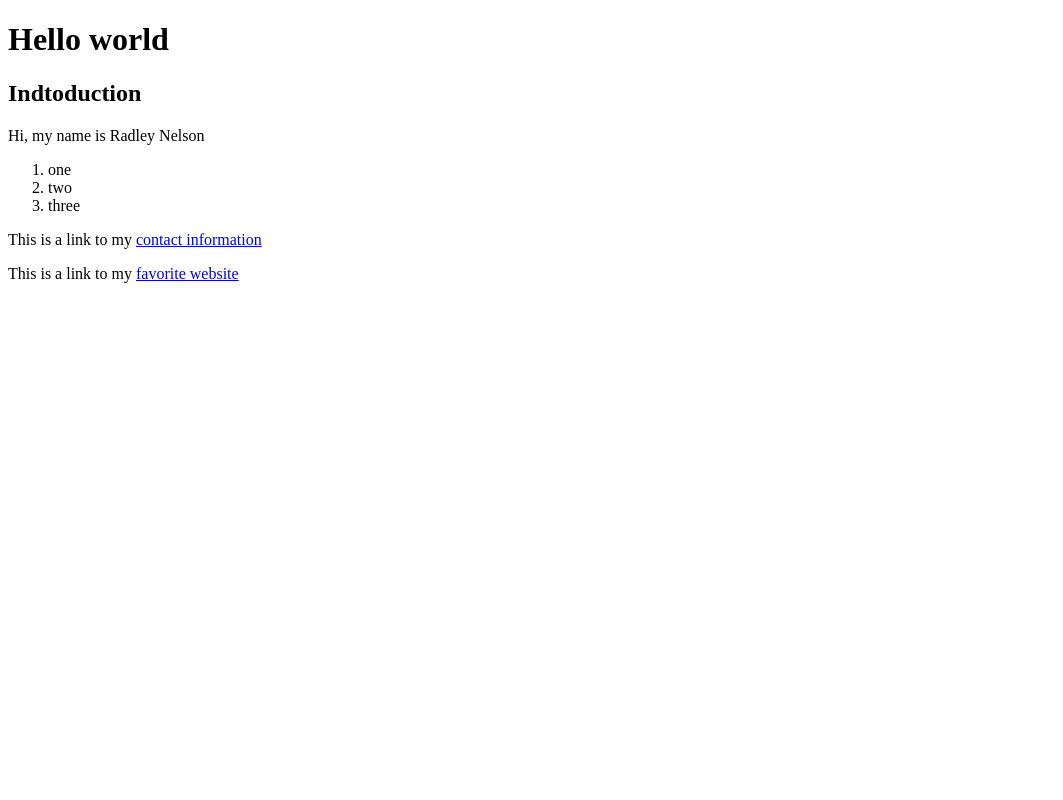
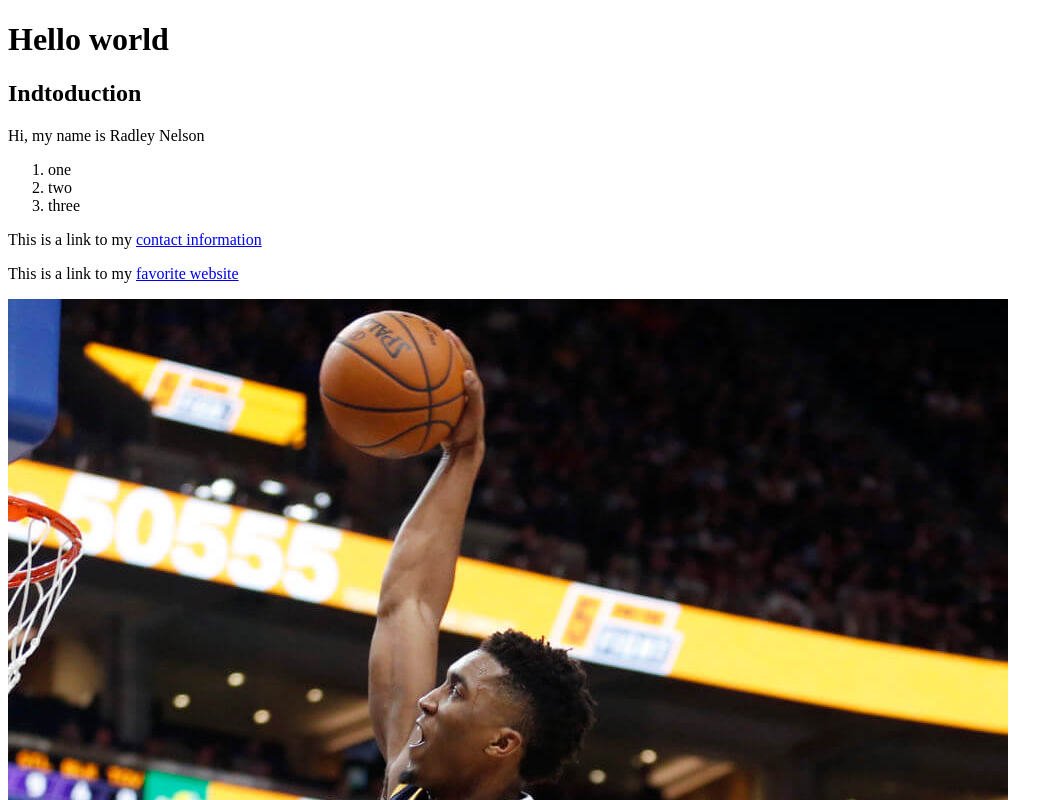
Before and after one commit to radleynelson/practice, a plain HTML site: page index.html in a window 1280 px wide. Shown: the top 800 px of the page, without its empty margins (0-1063 px from the left). Drawn offline with Linux system fonts and the light colour scheme.

Commit message:
My page about Donovan Mitchel updated

```diff
--- a/index.html
+++ b/index.html
@@ -22,5 +22,7 @@
 
 	<p>This is a link to my <a href="/pages/contact.html">contact information</a></p>
 	<p>This is a link to my <a href="https://www.espn.com">favorite website</a></p>
+	<img src="images/donovan.jpg">
+
 </body>
 </html>
```
